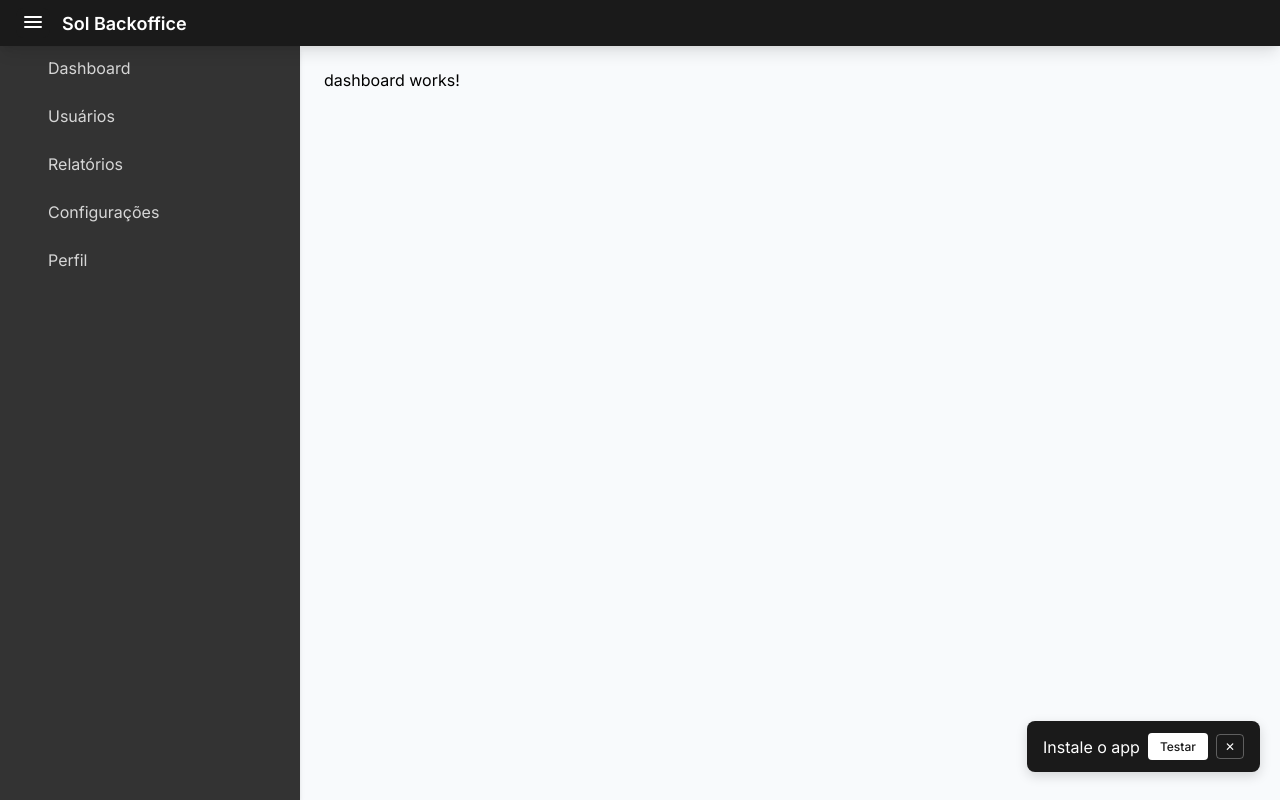
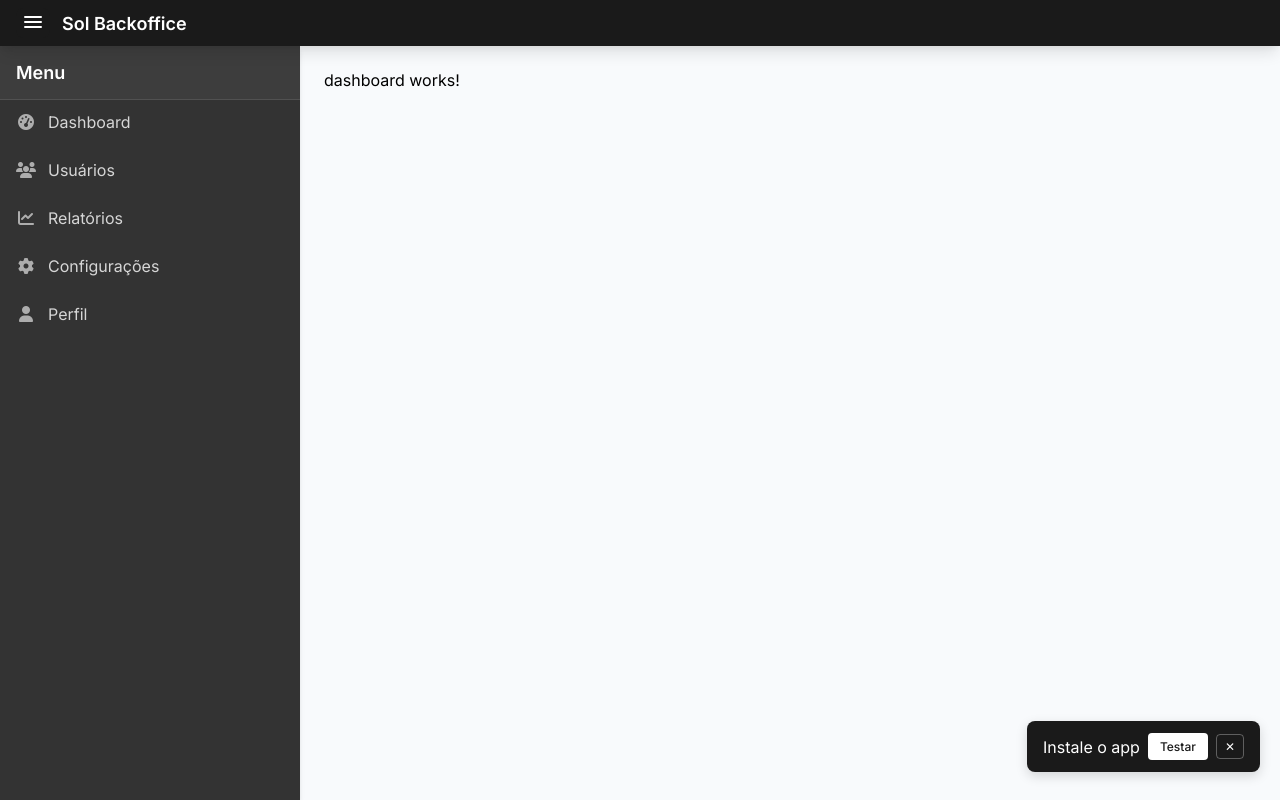
Before and after one commit to EduardoDrozda/sol-backoffice.web, an Angular app: page /dashboard in a window 1280 px wide. Built offline with nearby package versions, Linux system fonts and the light colour scheme; no server answers.

Commit message:
feat: config icons to sidebar

```diff
--- a/src/app/core/layouts/shell/shell.component.html
+++ b/src/app/core/layouts/shell/shell.component.html
@@ -14,35 +14,43 @@
 
   <div class="shell-layout__container">
     <aside [class]="sidebarClasses">
+
+      <div class="sidebar-header">
+        <span class="sidebar-title">Menu</span>
+        <button class="sidebar-close" (click)="closeSidebar()" aria-label="Close sidebar">
+          <i class="fa-solid fa-times"></i>
+        </button>
+      </div>
+
       <nav class="sidebar-nav">
         <ul>
           <li>
             <a href="/dashboard" class="nav-link" routerLink="/dashboard" routerLinkActive="active">
-              <i class="fas fa-tachometer-alt"></i>
+              <i class="fa-solid fa-gauge-high"></i>
               <span>Dashboard</span>
             </a>
           </li>
           <li>
             <a href="/users" class="nav-link" routerLink="/users" routerLinkActive="active">
-              <i class="fas fa-users"></i>
+              <i class="fa-solid fa-users"></i>
               <span>Usuários</span>
             </a>
           </li>
           <li>
             <a href="/reports" class="nav-link" routerLink="/reports" routerLinkActive="active">
-              <i class="fas fa-chart-bar"></i>
+              <i class="fa-solid fa-chart-line"></i>
               <span>Relatórios</span>
             </a>
           </li>
           <li>
             <a href="/settings" class="nav-link" routerLink="/settings" routerLinkActive="active">
-              <i class="fas fa-cog"></i>
+              <i class="fa-solid fa-gear"></i>
               <span>Configurações</span>
             </a>
           </li>
           <li>
             <a href="/profile" class="nav-link" routerLink="/profile" routerLinkActive="active">
-              <i class="fas fa-user-circle"></i>
+              <i class="fa-solid fa-user"></i>
               <span>Perfil</span>
             </a>
           </li>
--- a/src/index.html
+++ b/src/index.html
@@ -16,6 +16,9 @@
   <link rel="icon" type="image/x-icon" href="favicon.ico">
   <link rel="manifest" href="manifest.webmanifest">
   <link rel="apple-touch-icon" href="icons/icon-192x192.png">
+
+  <!-- FontAwesome CDN -->
+  <link rel="stylesheet" href="https://cdnjs.cloudflare.com/ajax/libs/font-awesome/6.5.1/css/all.min.css" integrity="sha512-DTOQO9RWCH3ppGqcWaEA1BIZOC6xxalwEsw9c2QQeAIftl+Vegovlnee1c9QX4TctnWMn13TZye+giMm8e2LwA==" crossorigin="anonymous" referrerpolicy="no-referrer" />
 </head>
 <body>
   <app-root></app-root>
```
